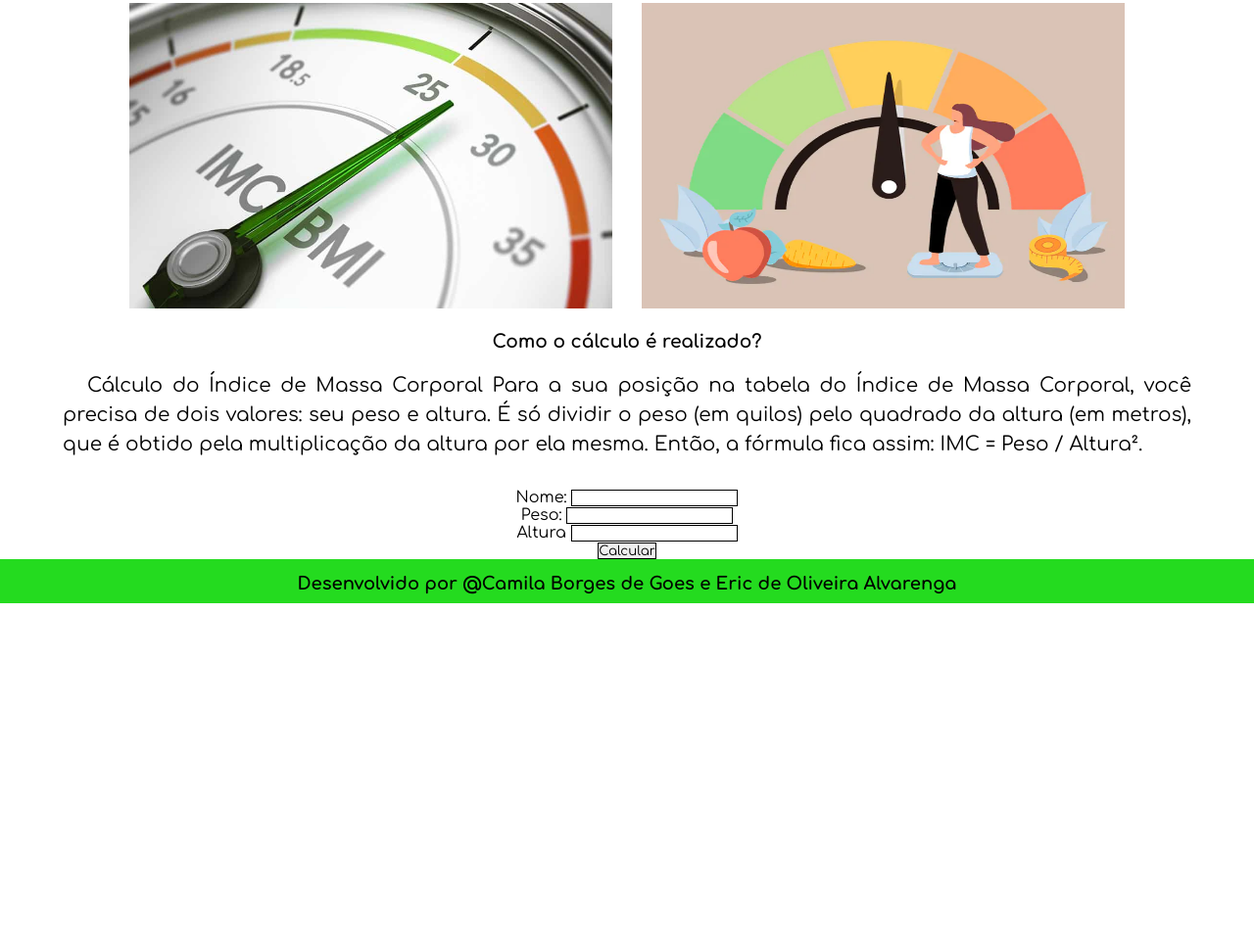
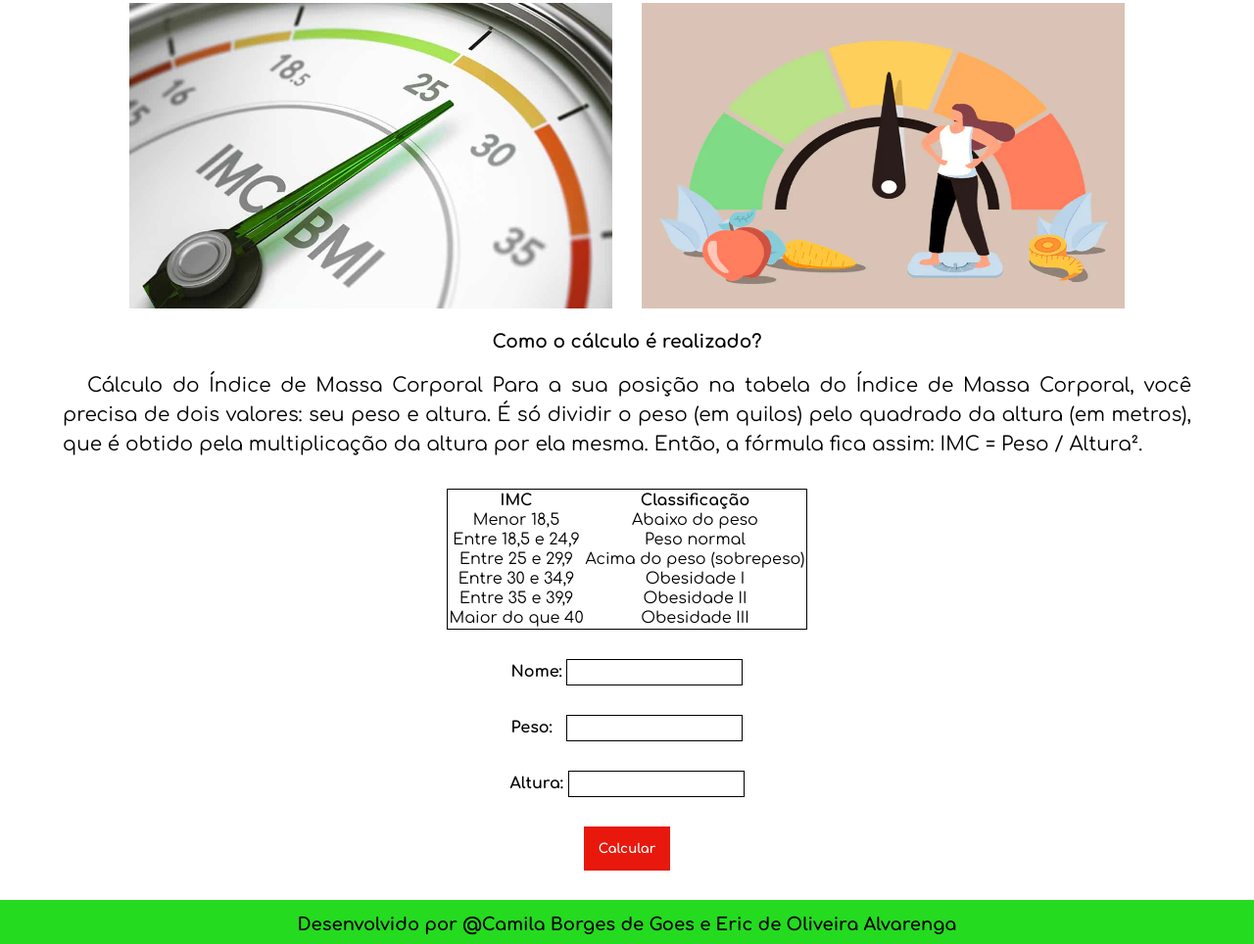
Before and after one commit to AlvarengaEric17/Projeto-Interfaces-e-JS, a plain HTML site: page calculo_IMC.html in a window 1280 px wide. Shown: the part 234-1198 px from the top of the page at 98% size. Before the commit the page ends 850 px from the top, so only its background shows below. Drawn offline with Linux system fonts and the light colour scheme.

Commit message:
2° ponto

```diff
--- a/calculo_IMC.html
+++ b/calculo_IMC.html
@@ -16,9 +16,11 @@
         <header>
             <nav>
                 <ul class="lista">
-                    <li class="menu "><a href="index.html">
+                    <li class="menu ">
+                        <a href="index.html">
                             <h2>MedLand</h2>
-                        </a></li>
+                        </a>
+                    </li>
                     <li class="menu"><a href="index.html">Home</a></li>
                     <li class="menu"><a href="alimentacao.html">Alimentação</a></li>
                     <li class="menu"><a href="atividade_fisica.html">Atividade Física</a></li>
@@ -30,9 +32,8 @@
             <h2>O que é o IMC?</h2>
             <p class="paragrafo_imc">
 
-                O IMC é um índice que mede se você está abaixo, dentro ou acima do peso, de acordo com a relação entre
-                seu peso e altura. Descubra como calcular esse índice, quais os valores ideais, as exceções da tabela
-                padrão, a especificidade do IMC para crianças e jovens e muito mais neste artigo completo.</p>
+                O IMC é um índice que mede se você está abaixo, dentro ou acima do peso, de acordo com a relação entre seu peso e altura. Descubra como calcular esse índice, quais os valores ideais, as exceções da tabela padrão, a especificidade do IMC para crianças
+                e jovens e muito mais neste artigo completo.</p>
 
             <div class="img_1">
 
@@ -46,21 +47,49 @@
 
             <h3 style="margin-top: 20px;">Como o cálculo é realizado?</h3>
 
-            <p class="paragrafo_imc">Cálculo do Índice de Massa Corporal
-
-                Para a sua posição na tabela do Índice de Massa Corporal, você precisa de dois valores: seu peso e
-                altura. É só dividir o peso (em quilos) pelo quadrado da altura (em metros), que é obtido pela
-                multiplicação da altura por ela mesma. Então, a fórmula fica assim: IMC = Peso / Altura². </p>
+            <p class="paragrafo_imc">Cálculo do Índice de Massa Corporal Para a sua posição na tabela do Índice de Massa Corporal, você precisa de dois valores: seu peso e altura. É só dividir o peso (em quilos) pelo quadrado da altura (em metros), que é obtido pela multiplicação
+                da altura por ela mesma. Então, a fórmula fica assim: IMC = Peso / Altura². </p>
 
 
         </section>
 
-        <section>
+        <table>
+            <tr>
+                <th>IMC</th>
+                <th>Classificação</th>
+            </tr>
+            <tr>
+                <td>Menor 18,5</td>
+                <td>Abaixo do peso</td>
+                <tr>
+                    <td>Entre 18,5 e 24,9</td>
+                    <td>Peso normal</td>
+                </tr>
+                <tr>
+                    <td>Entre 25 e 29,9</td>
+                    <td>Acima do peso (sobrepeso)</td>
+                </tr>
+                <tr>
+                    <td>Entre 30 e 34,9</td>
+                    <td>Obesidade I</td>
+                </tr>
+                <tr>
+                    <td>Entre 35 e 39,9</td>
+                    <td>Obesidade II</td>
+                </tr>
+                <tr>
+                    <td>Maior do que 40</td>
+                    <td>Obesidade III</td>
+                </tr>
+            </tr>
+        </table>
 
-            <p>Nome: <input type="text" name="nome" id="nome" required></p>
-            <p>Peso: <input type="number" name="peso" id="peso"></p>
-            <p>Altura <input type="number" name="altura" id="altura"></p>
-            <p><input type="button" value="Calcular" onclick="calcular()"></p>
+        <section class="space">
+
+            <p class="letra_calculo">Nome: <input type="text" name="nome" id="nome" required></p>
+            <p class="letra_calculo">Peso: <input class="calcular" type="number" name="peso" id="peso"></p>
+            <p class="letra_calculo">Altura: <input type="number" name="altura" id="altura"></p>
+            <p class="letra_calculo"><input type="button" value="Calcular" onclick="calcular()"></p>
 
             <div id="res">
 
--- a/css/style.css
+++ b/css/style.css
@@ -20,23 +20,21 @@ header {
     background-color: #24DB1F;
 }
 
-section{
+section {
     margin: 0 auto;
     text-align: center;
     width: 90%;
 }
 
-footer{
+footer {
     padding-top: 10px;
     padding-bottom: 10px;
     width: 100%;
     background-color: #24DB1F;
-
 }
 
-nav{
+nav {
     width: 100%;
-
 }
 
 .lista {
@@ -50,15 +48,13 @@ nav{
 }
 
 a {
-    font-size: 20px ;
+    font-size: 20px;
     text-decoration: none;
     color: #000;
     font-weight: bold;
-
-
 }
 
-h2{
+h2 {
     font-size: 30px;
     margin-top: 20px;
     text-align: center;
@@ -66,14 +62,14 @@ h2{
     font-weight: bold;
 }
 
-h6{
+h6 {
     margin-top: 5px;
     font-size: 18px;
     text-align: center;
     font-weight: bold;
 }
 
-.paragrafo_index{
+.paragrafo_index {
     font-size: 20px;
     line-height: 30px;
     margin-top: 20px;
@@ -81,7 +77,7 @@ h6{
     text-align: justify;
 }
 
-.paragrafo_alimentacao{
+.paragrafo_alimentacao {
     font-size: 20px;
     line-height: 30px;
     margin-top: 20px;
@@ -89,8 +85,7 @@ h6{
     text-align: justify;
 }
 
-
-.paragrafo_imc{
+.paragrafo_imc {
     font-size: 20px;
     line-height: 30px;
     margin-top: 20px;
@@ -98,7 +93,7 @@ h6{
     text-align: justify;
 }
 
-.paragrafo_atividade{
+.paragrafo_atividade {
     font-size: 20px;
     line-height: 30px;
     margin-top: 20px;
@@ -106,54 +101,97 @@ h6{
     text-align: justify;
 }
 
-
-ul li{
+ul li {
     line-height: 30px;
     margin-left: 25%;
     list-style: disc;
     text-align: start;
 }
 
-.sub_alimentacao{
+.sub_alimentacao {
     padding: 20px;
 }
 
-.espaco_li{
+.espaco_li {
     margin-bottom: 20px;
 }
 
-.img_1, .img_2{
+.img_1,
+.img_2 {
     margin-top: 20px;
     width: 45%;
     display: inline-block;
 }
 
-nav a:hover{
+nav a:hover {
     color: #E8180C;
     transition: 1s;
     font-weight: bold;
 }
 
-.titulo{
+.titulo {
     margin-left: 10px;
 }
 
 section img:hover {
     transform: scale(1.1);
 }
+
 section img {
     transition: transform .3s;
 }
 
-.espaco{
+.espaco {
     margin-bottom: 20px;
 }
 
-.space{
+.space {
     margin-bottom: 30px;
 }
-
 
 input {
     border: 1px solid black;
 }
+
+table {
+    border: 1px solid black;
+    text-align: center;
+    margin: auto;
+    margin-bottom: 30px;
+}
+
+input[type=number],
+input[type=text] {
+    padding: 5px;
+}
+
+input[type=button] {
+    padding: 15px;
+    background-color: #E8180C;
+    border: 0;
+    cursor: pointer;
+    font-weight: bold;
+    color: #fff;
+}
+
+input[type=button]:hover {
+    background-color: white;
+    color: #E8180C;
+    border: 1px solid #E8180C;
+    transition: 1s;
+    font-weight: bold;
+}
+
+#res {
+    width: 80%;
+    margin: auto;
+}
+
+.calcular {
+    margin-left: 10px;
+}
+
+.letra_calculo {
+    margin-bottom: 30px;
+    font-weight: bold;
+}
--- a/js/script.js
+++ b/js/script.js
@@ -1,3 +1,32 @@
 function calcular() {
+    let nome = document.getElementById('nome')
+    let peso = document.getElementById('peso')
+    let altura = document.getElementById('altura')
+    let imc
+    let res = document.getElementById('res')
 
+    if (peso.value.length == 0 || altura.value.length == 0) {
+        alert('[ERRO] Digite os dados corretamente!')
+        altura.value = ""
+        peso.value = ""
+    } else {
+        peso = parseFloat(peso.value)
+        altura = parseFloat(altura.value)
+
+        imc = (peso / (altura ** 2)) * 10000
+        res.innerHTML = `O IMC do paciente ${nome.value} é: ${imc.toFixed(2)}`
+        if (imc < 18.5) {
+            res.innerHTML += `<br>${nome.value}, segundo os dados da tabela, você está abaixo do peso !`
+        } else if (imc <= 24.9) {
+            res.innerHTML += `<br>${nome.value}, segundo os dados da tabela, você está no peso ideal !`
+        } else if (imc <= 29.9) {
+            res.innerHTML += `<br>${nome.value}, segundo os dados da tabela, você está acima do peso !`
+        } else if (imc <= 34.9) {
+            res.innerHTML += `<br>${nome.value}, segundo os dados da tabela, você está na Obesidade I !`
+        } else if (imc <= 39.9) {
+            res.innerHTML += `<br>${nome.value}, segundo os dados da tabela, você está na Obesidade II ! `
+        } else if (imc >= 40) {
+            res.innerHTML += `<br>${nome.value}, segundo os dados da tabela, você está na Obesidade III ! `
+        }
+    }
 }
```
